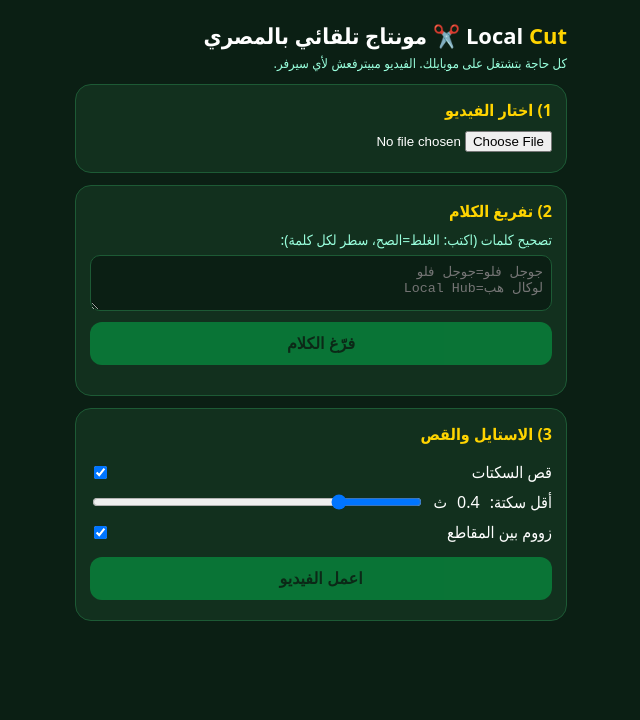
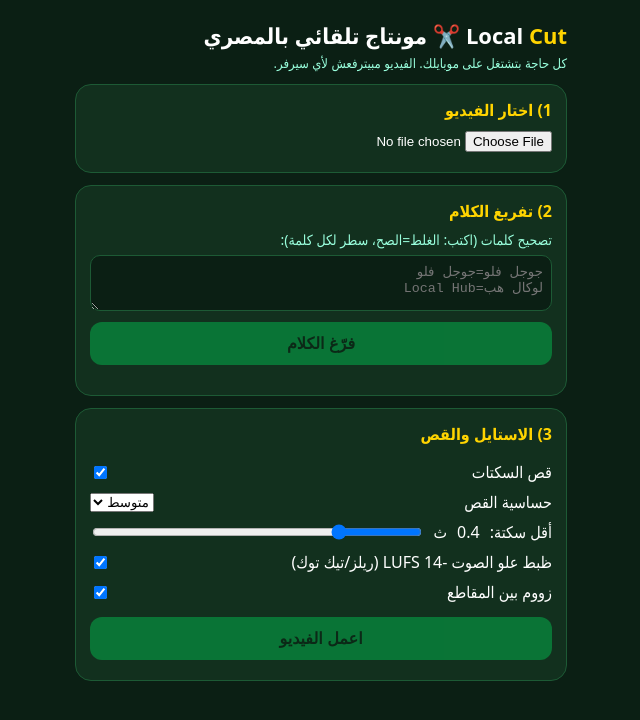
Before and after one commit to workbykomsan-lang/lc-x7k2m9, a plain HTML site: page index.html in a window 1280 px wide. Shown: the whole page, without its empty margins (319-959 px from the left). Drawn offline with Linux system fonts and the light colour scheme; a web font is replaced by a local one.

Commit message:
Update index.html

```diff
--- a/index.html
+++ b/index.html
@@ -25,7 +25,9 @@ video,canvas{width:100%;border-radius:12px;background:#000}.msg{color:#9fd;font-
 <button id="tr" disabled>فرّغ الكلام</button><div class="msg" id="m2"></div><div class="words" id="words"></div></div>
 <div class="card"><div class="step">3) الاستايل والقص</div><div class="presets" id="presets"></div>
 <label>قص السكتات<input type="checkbox" id="cut" checked></label>
+<label>حساسية القص<select id="sens"><option value="0.7">خفيف</option><option value="0.4" selected>متوسط</option><option value="0.25">سريع</option></select></label>
 <label>أقل سكتة: <span id="gv">0.4</span>ث<input type="range" id="gap" min="0.15" max="1.2" step="0.05" value="0.4"></label>
+<label>ظبط علو الصوت -14 LUFS (ريلز/تيك توك)<input type="checkbox" id="loud" checked></label>
 <label>زووم بين المقاطع<input type="checkbox" id="zoom" checked></label>
 <button id="rn" disabled>اعمل الفيديو</button><div class="msg" id="m3"></div><canvas id="cv" width="720" height="1280"></canvas></div>
 <div class="card" id="res" style="display:none"><div class="step">النتيجة</div><video id="out" controls playsinline></video><a id="dl"><button class="sec">نزّل الفيديو</button></a><div class="msg" id="stat"></div></div>
```
